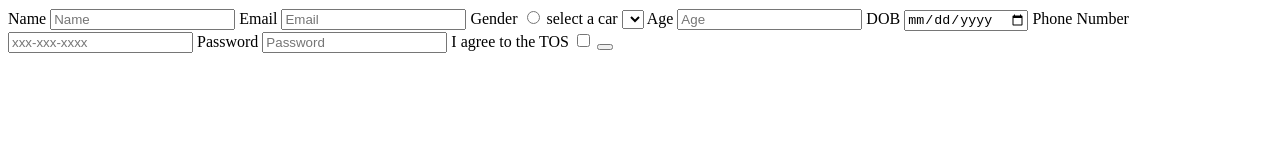
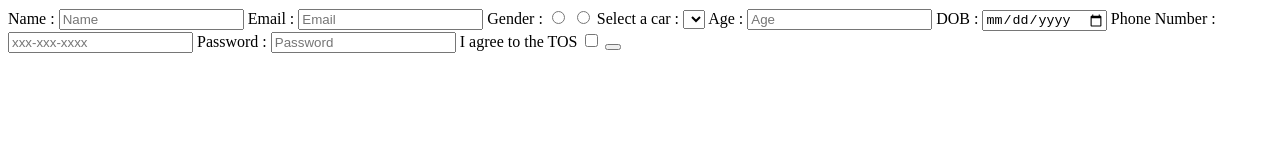
Before and after one commit to acciojob/signup-form-car-soniyafaroda, a website: page main.html in a window 1280 px wide. Drawn offline with Linux system fonts and the light colour scheme.

Commit message:
created a submission

```diff
--- a/main.html
+++ b/main.html
@@ -7,22 +7,23 @@
 </head>
 
 <body>
-	<form method="post>
-		<lable for="name">Name</lable>
+	<form method="post">
+		<lable for="name">Name :</lable>
 		<input placeholder="Name" type="text" id="name" required>
-		<lable for="email">Email</lable>
+		<lable for="email">Email :</lable>
 		<input placeholder="Email" type="email" id="email" required>
-		<lable for="gender">Gender</lable>
-		<input type="radio" id="gender-m, gender-f" required>
-		<lable for="cars"> select a car</lable>
+		<lable for="gender">Gender :</lable>
+		<input type="radio" id="gender-m" required>
+		<input type="radio" id="gender-f" required>
+		<lable for="cars">Select a car :</lable>
 		<select placeholder="--Please choose an option--" id="cars"required></select>
-		<lable for="age">Age</lable>
+		<lable for="age">Age :</lable>
 		<input placeholder="Age" type="number" id="age" required>
-		<lable for="dob">DOB</lable>
+		<lable for="dob">DOB :</lable>
 		<input type="date" id="dob"required>
-		<lable for="tel">Phone Number</lable>
+		<lable for="tel">Phone Number :</lable>
 		<input placeholder="xxx-xxx-xxxx" type="tel" id="tel">
-		<lable for="password">Password</lable>
+		<lable for="password">Password :</lable>
 		<input  placeholder="Password" type="password" id="password" required>
 		<lable for="checkbox">I agree to the TOS</lable>
 		<input  type="checkbox"  required id="tos">
```
